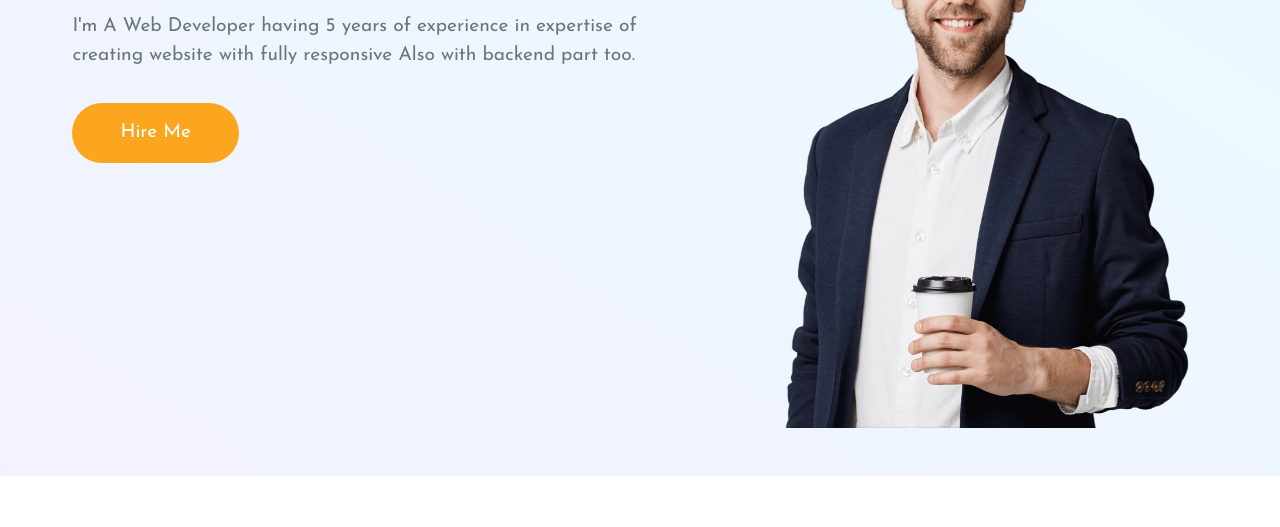
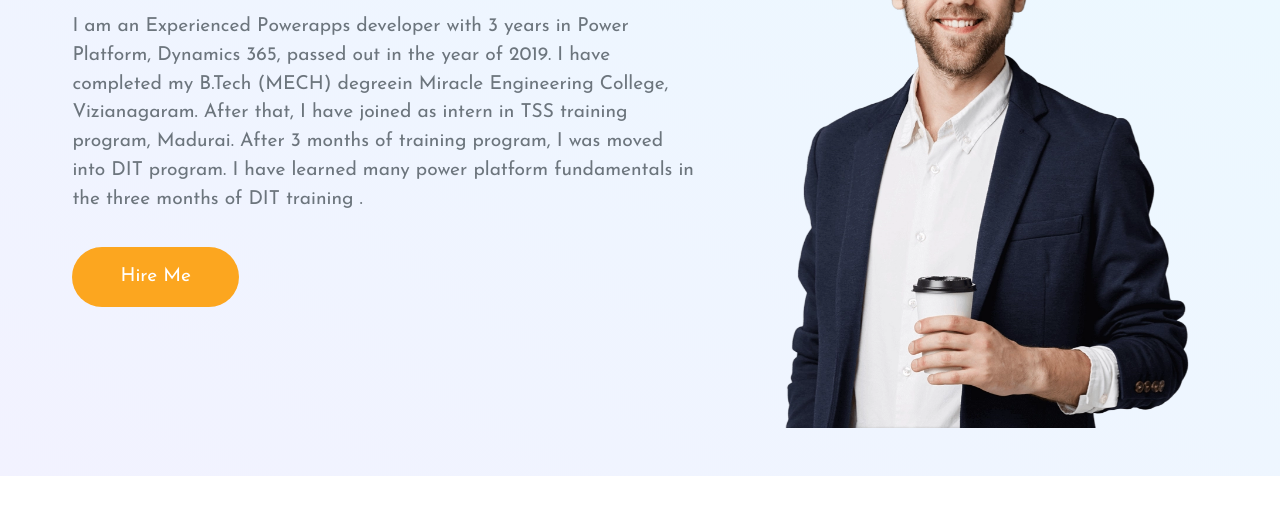
Before and after one commit to saikrishna30121997/saikrishna963, a plain HTML site: page index.html in a window 1280 px wide. Shown: the part 257-784 px from the top of the page. Drawn offline with nearby package versions, Linux system fonts and the light colour scheme.

Commit message:
Update index.html

```diff
--- a/index.html
+++ b/index.html
@@ -95,8 +95,11 @@
             Hello! I Am <br /><span class="c-orange">Pawan Kumavat</span>
           </h2>
           <p class="text-muted">
-            I'm A Web Developer having 5 years of experience in expertise of
-            creating website with fully responsive Also with backend part too.
+            I am an Experienced Powerapps developer with 3 years in Power Platform, Dynamics
+365, passed out in the year of 2019. I have completed my B.Tech (MECH) degreein Miracle
+Engineering College, Vizianagaram. After that, I have joined as intern in TSS training
+program, Madurai. After 3 months of training program, I was moved into DIT program. I have
+learned many power platform fundamentals in the three months of DIT training .
           </p>
           <button class="c-btn h-btn mt-3 py-3 px-5 rounded-pill">
             Hire Me
```
